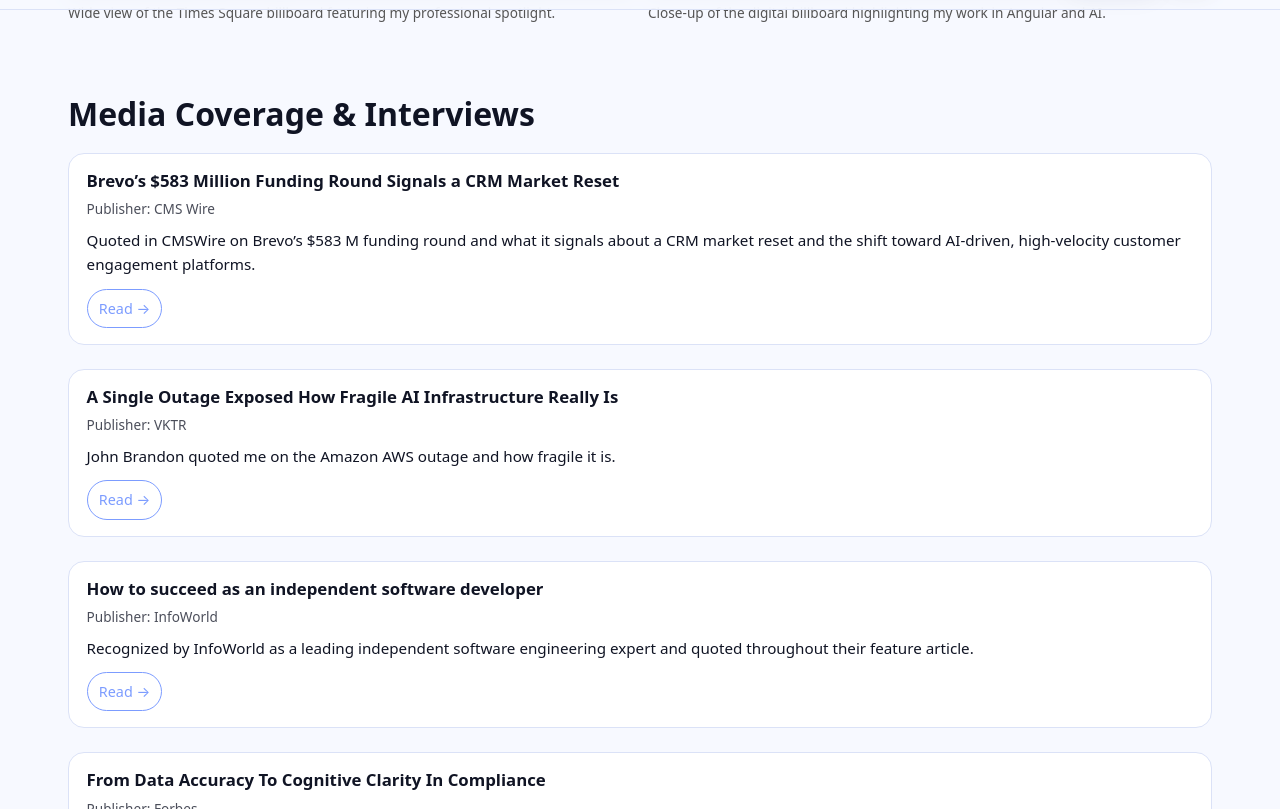
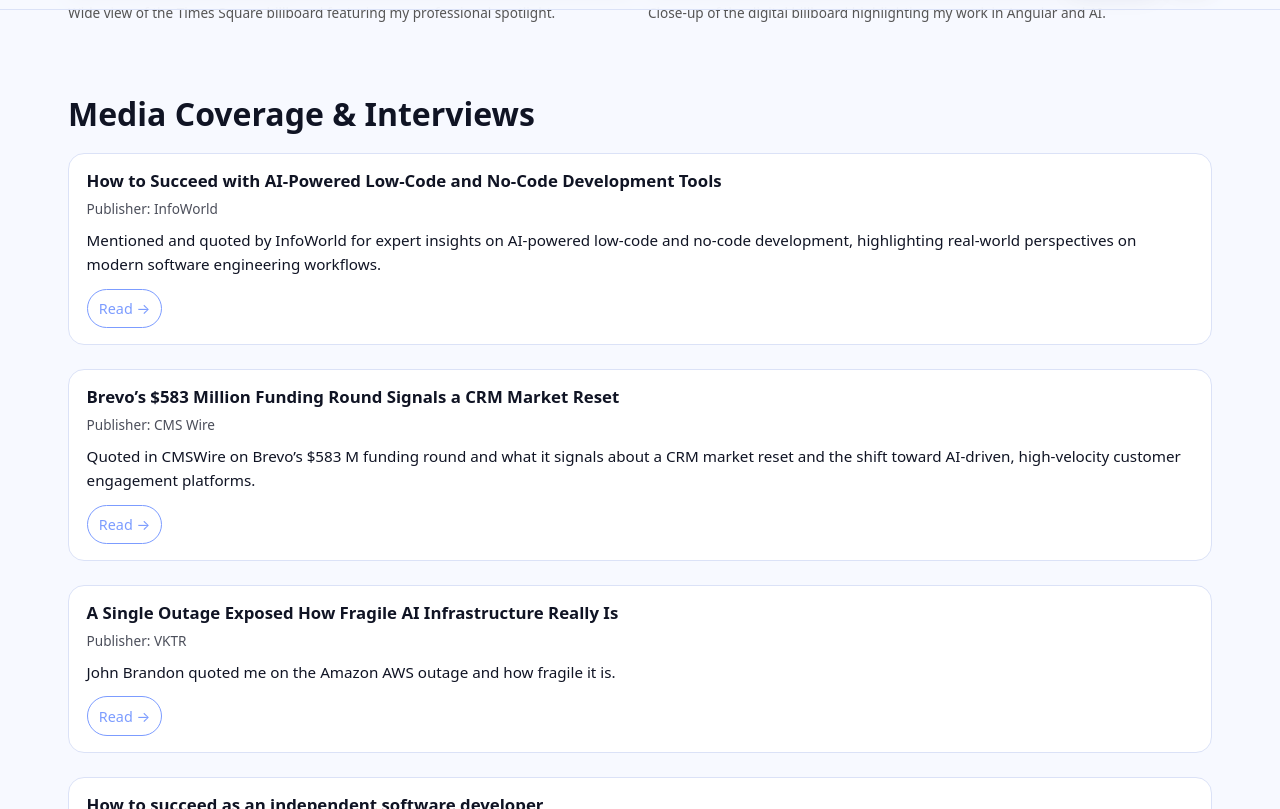
Before and after one commit to sonukapoor/sonukapoor-site.com, a Jekyll site: the page built from media.md, in a window 1280 px wide and 900 px high, scrolled down 797 px, cut to the strip 91-900 px from the top of the window. Built offline with Jekyll 4.4.1, drawn with Linux system fonts in a browser that asks for light colours.

Commit message:
Add InfoWorld mention

```diff
--- a/media.md
+++ b/media.md
@@ -198,6 +198,13 @@
             publisher: { "@type": "Organization", name: "CMS Wire" }
             url: "https://www.cmswire.com/customer-experience/brevos-583-million-funding-round-signals-a-crm-market-reset/"
             about: { "@id": "https://sonukapoor.com/#person" }
+        - "@type": "ListItem"
+          position: 21
+          item:
+            "@type": "NewsArticle"
+            name: "How to succeed as an independent software developer"
+            url: "https://www.infoworld.com/article/4105927/how-to-succeed-with-ai-powered-low-code-and-no-code-development-tools.html"
+            about: { "@id": "https://sonukapoor.com/#person" }
 
 ---
 
@@ -244,6 +251,19 @@
 <h2 class="media-section-title">Media Coverage & Interviews</h2>
 
 <div class="cards">
+
+  <div class="card">
+    <h2>How to Succeed with AI-Powered Low-Code and No-Code Development Tools</h2>
+    <div class="card-meta">Publisher: InfoWorld</div>
+    <p class="card-desc">
+      Mentioned and quoted by InfoWorld for expert insights on AI-powered low-code and no-code development, highlighting real-world perspectives on modern software engineering workflows.
+    </p>
+    <div class="card-actions">
+      <a href="https://www.infoworld.com/article/4105927/how-to-succeed-with-ai-powered-low-code-and-no-code-development-tools.html" target="_blank" rel="noopener">
+        Read →
+      </a>
+    </div>
+  </div>
 
   <div class="card">
     <h2>Brevo’s $583 Million Funding Round Signals a CRM Market Reset</h2>
```
